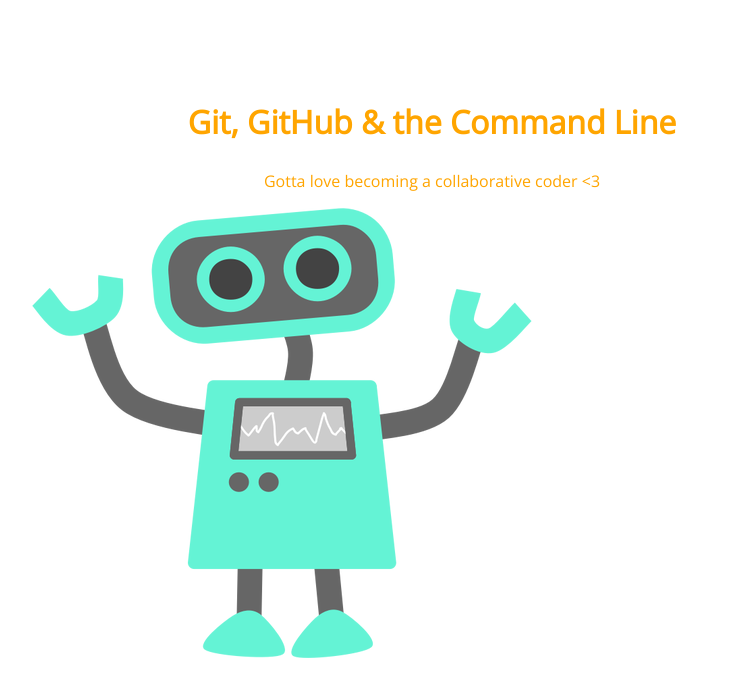
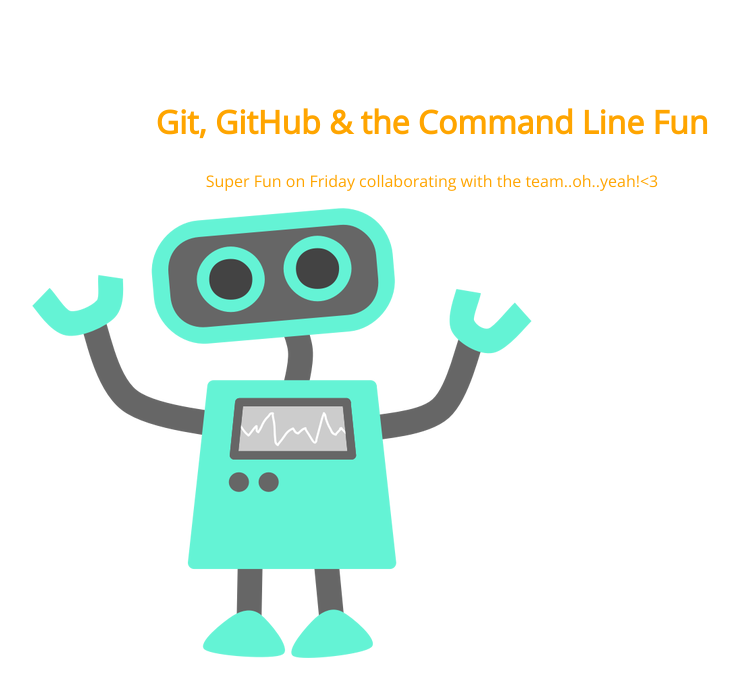
Before and after one commit to manalijoshi82/105-project, a plain HTML site: page index.html in a window 1280 px wide. Shown: the whole page, without its empty margins (208-947 px from the left). Drawn offline with nearby package versions, Linux system fonts and the light colour scheme.

Commit message:
changed the words under h1 and p tags

```diff
--- a/index.html
+++ b/index.html
@@ -8,8 +8,8 @@
 </head>
 <body>
 	<section>
-		<h1>Git, GitHub & the Command Line</h1>
-		<p>Gotta love becoming a collaborative coder <3</p>
+		<h1>Git, GitHub & the Command Line Fun</h1>
+		<p>Super Fun on Friday collaborating with the team..oh..yeah!<3</p>
 		<img src="img/happy-blue-robot.png">
 	</section>
 </body>
```
